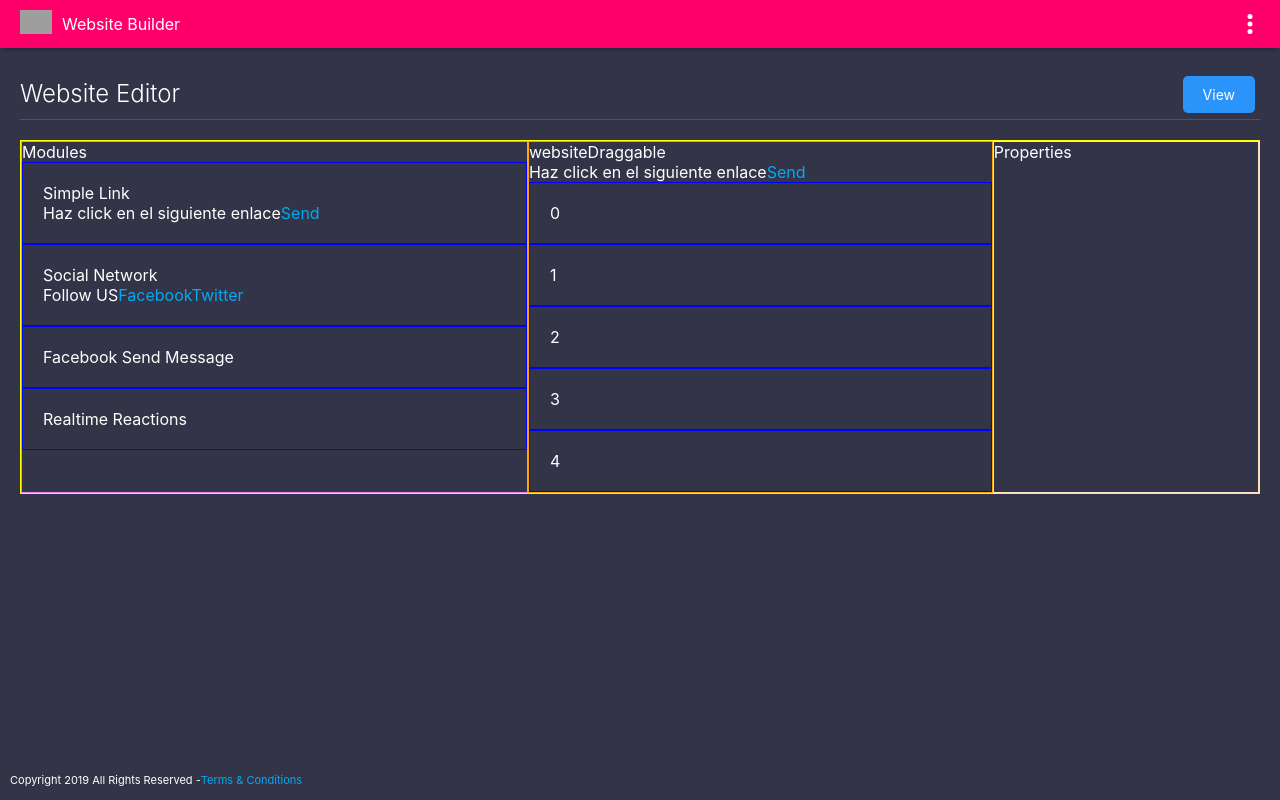
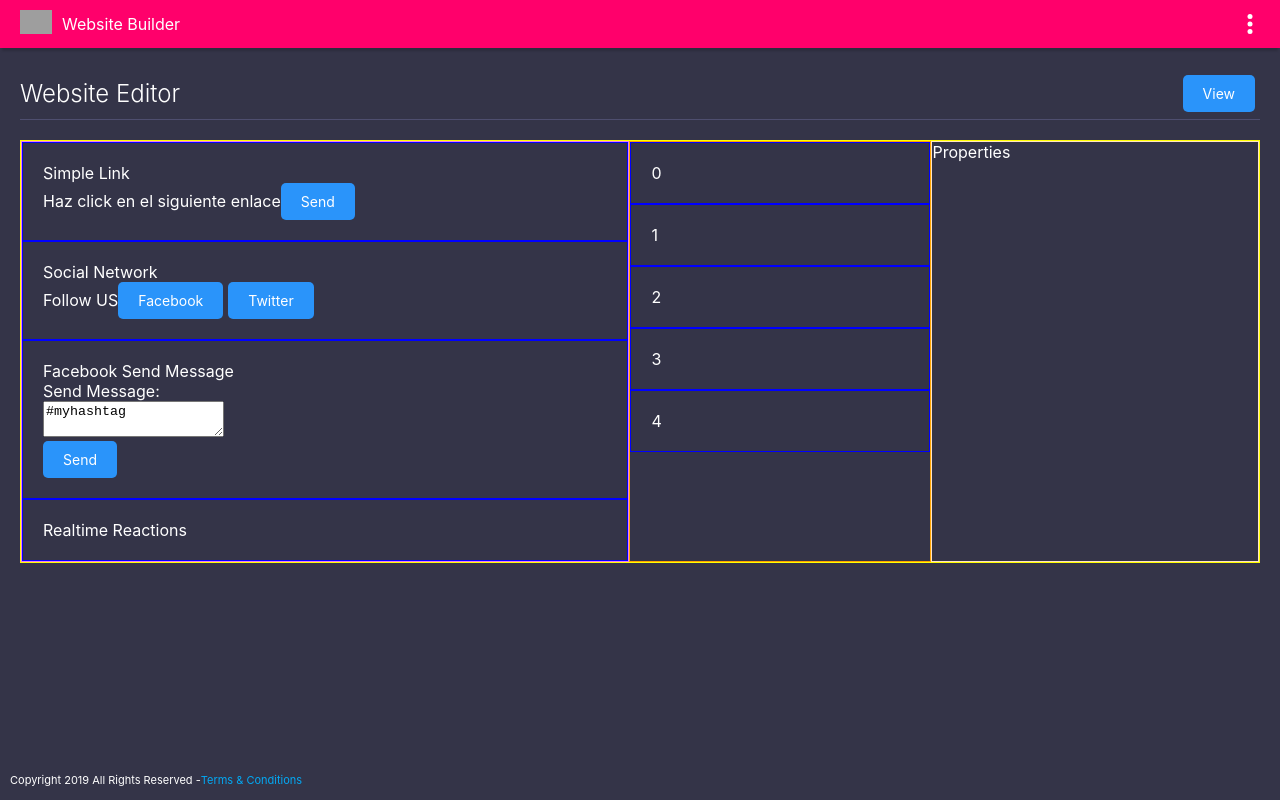
Before and after one commit to claudiogaraycochea/watvwebsitebuilder, a React (Create React App) app: page /websiteEdit/1 in a window 1280 px wide. Built offline with nearby package versions, Linux system fonts and the light colour scheme; no server answers; grey boxes are pictures that could not be loaded.

Commit message:
Modules Draggable

```diff
--- a/src/App.css
+++ b/src/App.css
@@ -48,6 +48,7 @@ a {
 
 a.btn {
   margin-right: 5px;
+  display: inline-block;
 }
 
 .btn-primary {
--- /dev/null
+++ b/src/components/modules/moduleFacebookSendMessage/ModuleFacebookSendMessage.css
@@ -0,0 +1,11 @@
+.module-link {
+    padding: 0 10px;
+    background: #343448;
+    color: #ffffff;
+    font-size: 11px;
+    display: flex;
+    flex-direction: row;
+    align-items: center;
+    width: 100%;
+    height: 40px;
+}
--- /dev/null
+++ b/src/components/modules/moduleFacebookSendMessage/ModuleFacebookSendMessage.js
@@ -0,0 +1,22 @@
+import React, { Component } from 'react';
+import './ModuleFacebookSendMessage.css';
+
+class ModuleFacebookSendMessage extends Component {
+  render() {
+    return (
+      <div>
+        <div>
+          Send Message:
+        </div>
+        <div>
+          <textarea value="#myhashtag"></textarea>
+        </div>
+        <div>
+          <a href="https://nba.com" className="btn">Send</a>
+        </div>
+      </div>
+    );
+  }
+}
+
+export default ModuleFacebookSendMessage;
--- a/src/components/modules/moduleLink/ModuleLink.js
+++ b/src/components/modules/moduleLink/ModuleLink.js
@@ -6,7 +6,7 @@ class ModuleLink extends Component {
     return (
       <div>
         Haz click en el siguiente enlace
-        <a href="https://nba.com">Send</a>
+        <a href="https://nba.com" className="btn" >Send</a>
       </div>
     );
   }
--- a/src/components/modules/moduleSocialNetwork/ModuleSocialNetwork.js
+++ b/src/components/modules/moduleSocialNetwork/ModuleSocialNetwork.js
@@ -6,8 +6,8 @@ class ModuleSocialNetwork extends Component {
     return (
       <div>
         Follow US
-        <a href="https://nba.com">Facebook</a>
-        <a href="https://nba.com">Twitter</a>
+        <a href="https://nba.com" className="btn" >Facebook</a>
+        <a href="https://nba.com" className="btn" >Twitter</a>
       </div>
     );
   }
--- a/src/components/websiteEdit/WebsiteEdit.js
+++ b/src/components/websiteEdit/WebsiteEdit.js
@@ -7,6 +7,7 @@ import { API_URL } from '../../constants';
 
 import ModuleLink from '../modules/moduleLink/ModuleLink';
 import ModuleSocialNetwork from '../modules/moduleSocialNetwork/ModuleSocialNetwork';
+import ModuleFacebookSendMessage from '../modules/moduleFacebookSendMessage/ModuleFacebookSendMessage';
 
 class WebsiteEdit extends Component {
   constructor(props) {
@@ -252,12 +253,11 @@ class WebsiteEdit extends Component {
           {i} {moduleItem.moduleKey}
           {('ModuleLink' === moduleItem.moduleKey) ? <ModuleLink /> : null }
           {('ModuleSocialNetwork' === moduleItem.moduleKey) ? <ModuleSocialNetwork /> : null }
+          {('ModuleFacebookSendMessage' === moduleItem.moduleKey) ? <ModuleFacebookSendMessage /> : null }
         </div>)
     }
 		return(
 			<div>
-        websiteDraggable
-        <ModuleLink />
 				{websiteDraggableList}
 			</div>
 		)
@@ -280,7 +280,6 @@ class WebsiteEdit extends Component {
           <div className="editor-wrapper">
             <div className="module-wrapper">
               <div className="modules-list">
-                Modules
                 {
                   this.state.modulesList.map((item,i) =>
                     <div className="module-box" key={i}
@@ -291,6 +290,7 @@ class WebsiteEdit extends Component {
                       {item.moduleTitle}
                       {('ModuleLink' === item.moduleKey) ? <ModuleLink /> : null }
                       {('ModuleSocialNetwork' === item.moduleKey) ? <ModuleSocialNetwork /> : null }
+                      {('ModuleFacebookSendMessage' === item.moduleKey) ? <ModuleFacebookSendMessage /> : null }
                     </div>
                   )
                 }
```
